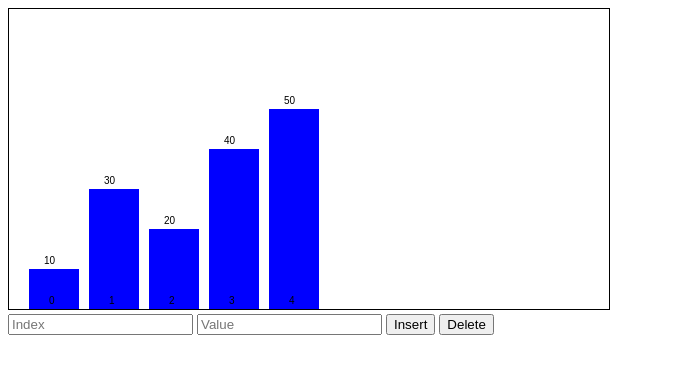
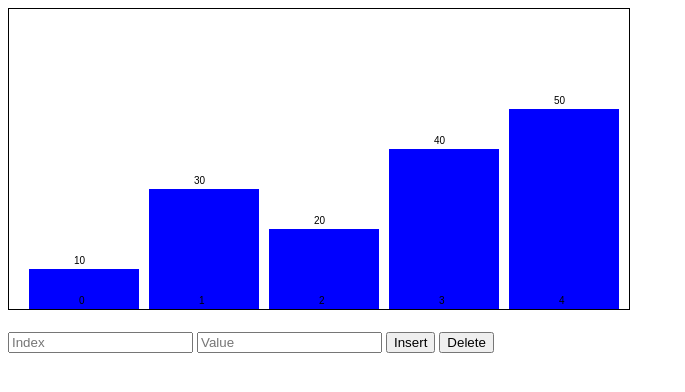
Before and after one commit to sajeed-d/Array-visualizer, a plain HTML site: page index.html in a window 1280 px wide. Shown: the whole page, without its empty margins (0-685 px from the left). Drawn offline with Linux system fonts and the light colour scheme.

Commit message:
making the array dynamic and visible when scaled

```diff
--- a/index.html
+++ b/index.html
@@ -8,10 +8,17 @@
         canvas {
             border: 1px solid black;
         }
+        #canvas-container {
+            width: 100%;
+            overflow-x: auto;
+            white-space: nowrap;
+        }
     </style>
 </head>
 <body>
-    <canvas id="canvas" width="600" height="300"></canvas>
+    <div id="canvas-container">
+        <canvas id="canvas" width="600" height="300"></canvas>
+    </div>
     <br>
     <input type="number" id="index" placeholder="Index">
     <input type="number" id="value" placeholder="Value">
@@ -25,8 +32,12 @@
 
         function drawArray() {
             ctx.clearRect(0, 0, canvas.width, canvas.height);
-            let barWidth = 50;
+            let barWidth = Math.max(40, canvas.width / arr.length - 10);
             let gap = 10;
+            let totalWidth = arr.length * (barWidth + gap) + 20;
+
+            canvas.width = Math.max(600, totalWidth); // Expand canvas width dynamically
+
             arr.forEach((value, i) => {
                 let x = i * (barWidth + gap) + 20;
                 let y = canvas.height - value * 4; // Scale for better visibility
@@ -34,8 +45,8 @@
                 ctx.fillRect(x, y, barWidth, value * 4);
 
                 ctx.fillStyle = "black";
-                ctx.fillText(value, x + 15, y - 5);
-                ctx.fillText(i, x + 20, canvas.height - 5);
+                ctx.fillText(value, x + barWidth / 2 - 10, y - 5);
+                ctx.fillText(i, x + barWidth / 2 - 5, canvas.height - 5);
             });
         }
 
```
